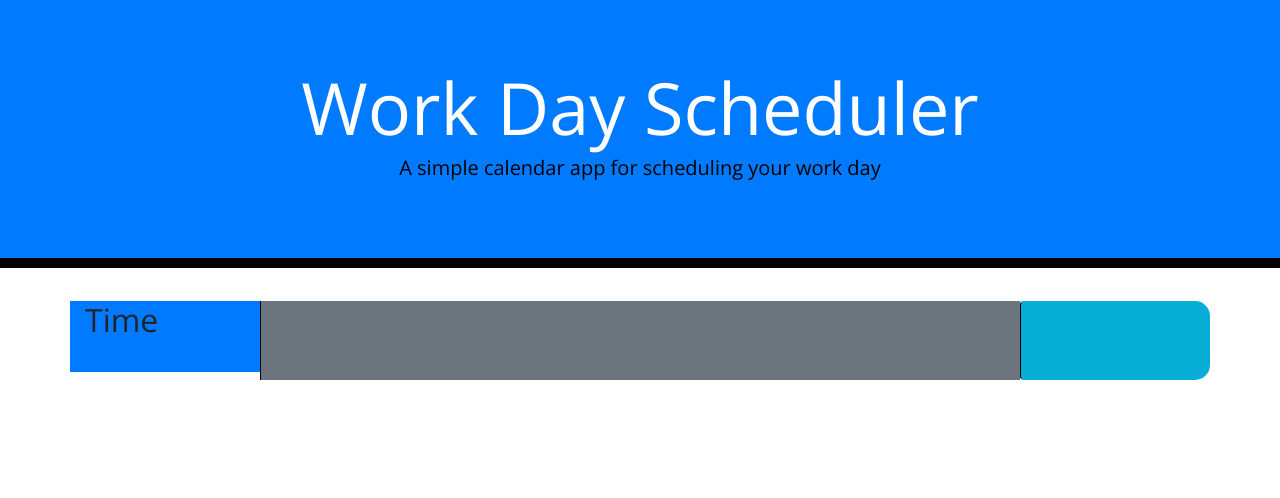
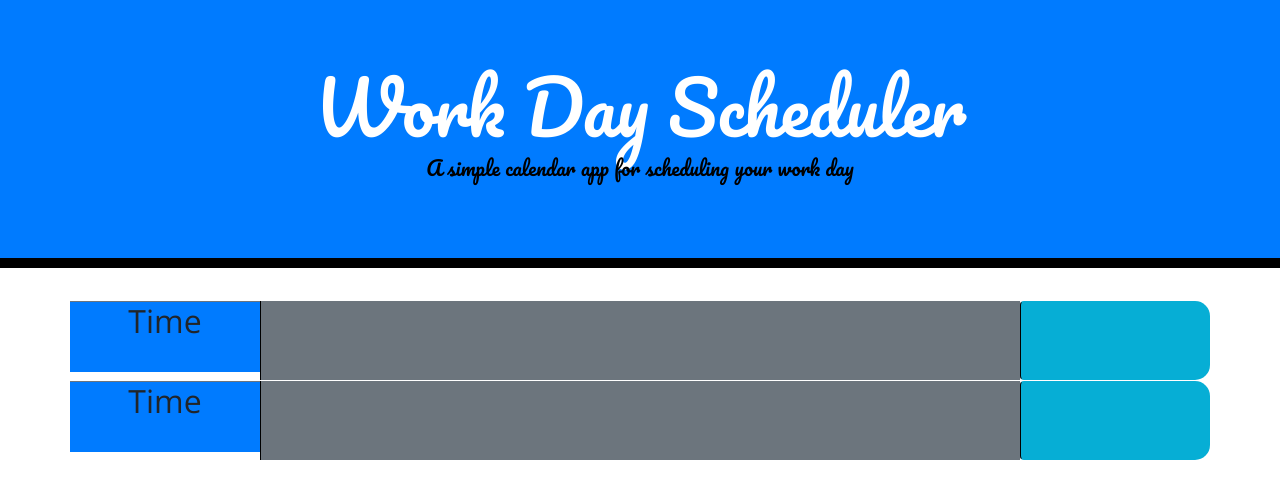
Before and after one commit to wagnergabe/UMN-Challenge-5, a plain HTML site: page index.html in a window 1280 px wide. Drawn offline with nearby package versions, Linux system fonts and the light colour scheme.

Commit message:
added custom font from google

```diff
--- a/assets/style.css
+++ b/assets/style.css
@@ -19,6 +19,7 @@ body {
     color: black;
     border-radius: 0;
     border-bottom: 10px solid black;
+    font-family: 'Pacifico', cursive;
   }
 
   .description{
--- a/index.html
+++ b/index.html
@@ -18,6 +18,9 @@
       href="https://fonts.googleapis.com/css?family=Open+Sans&display=swap"
       rel="stylesheet"
     />
+    <link rel="preconnect" href="https://fonts.googleapis.com">
+<link rel="preconnect" href="https://fonts.gstatic.com" crossorigin>
+<link href="https://fonts.googleapis.com/css2?family=Pacifico&display=swap" rel="stylesheet">
     <link rel="stylesheet" href="./assets/style.css" />
     <title>Work Day Scheduler</title>
   </head>
@@ -34,10 +37,17 @@
       <!-- Timeblocks go here -->
       <!--Mockup looks like from 9:00am to 5:00pm (9-12 blocks)-->
       <div class = "row">
-          <h2 class = "col-sm-2 bg-primary">Time</h2>
+          <h2 class = "col-sm-2 border-top border-secondary bg-primary text-center">Time</h2>
           <textarea class ="col-sm-8 bg-secondary"></textarea>
           <button class="saveBtn col-sm-2 btn"></button>
       </div>
+      <div class = "row">
+          <h2 class = "col-sm-2 border-top border-secondary bg-primary text-center">Time</h2>
+          <textarea class ="col-sm-8 bg-secondary"></textarea>
+          <button class="saveBtn col-sm-2 btn"></button>
+      </div>
+
+
 
 
     </div>
```
